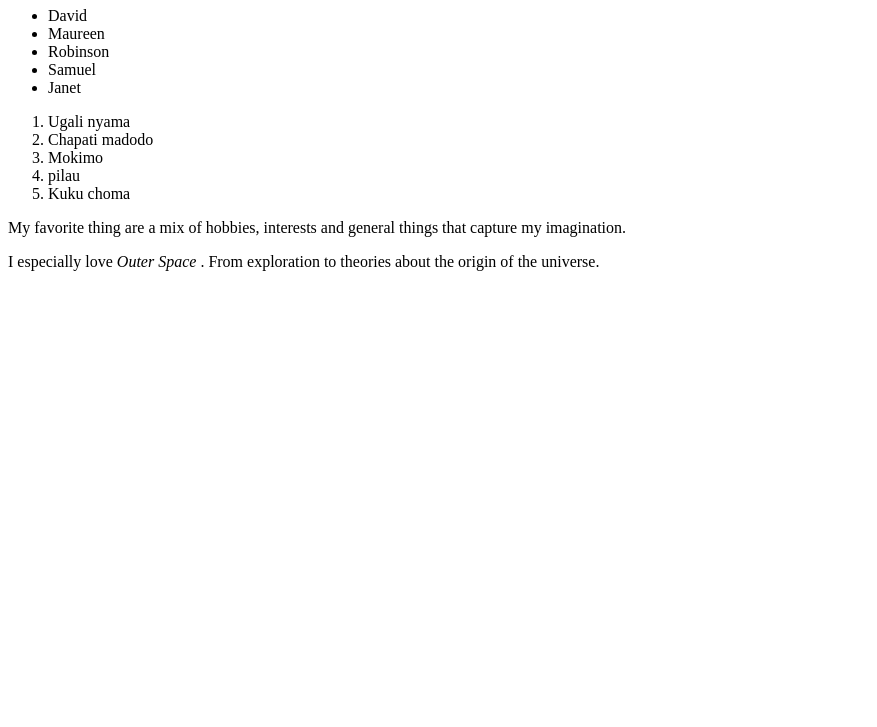
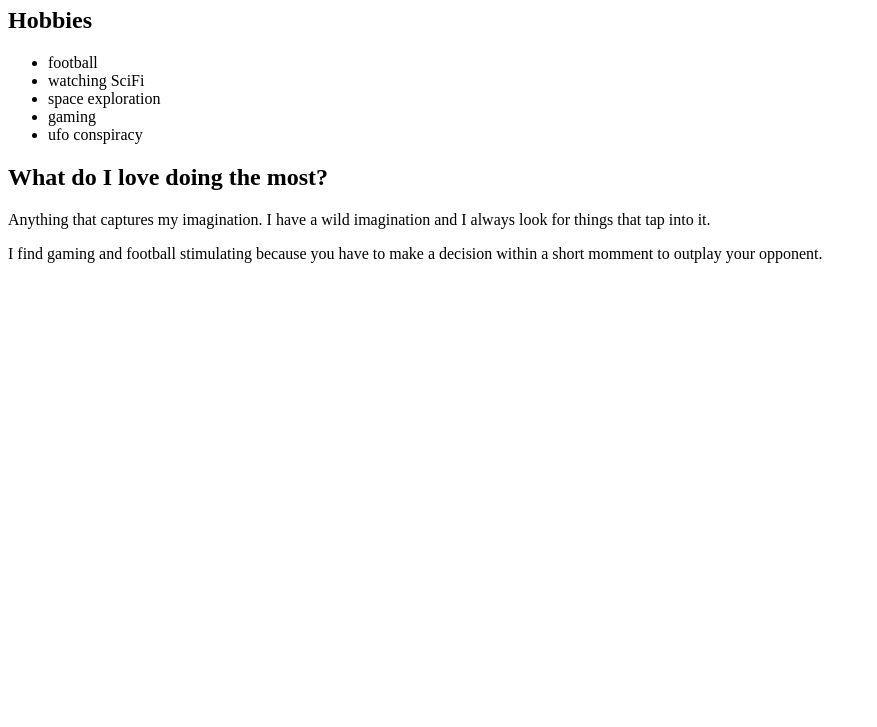
Before and after one commit to wamakimaN/added-elements, a plain HTML site: page my-favourite-things.html in a window 1280 px wide. Shown: the part 73-800 px from the top of the page, without its empty margins (0-877 px from the left). Drawn offline with Linux system fonts and the light colour scheme.

Commit message:
change my-favourite-things-website.html

```diff
--- a/my-favourite-things.html
+++ b/my-favourite-things.html
@@ -1,29 +1,23 @@
 <!DOCTYPE html>
-<html lang="en">
+<html lang="en" dir="ltr">
   <head>
-
-        <title>My faforite things</title>
+    <meta charset="utf-8">
+    <title>My Favourite Things</title>
   </head>
   <body>
-
-        <h1>My favorite things</h1>
+    <h1>this website is all about my favourite things</h1>
+    <h2>Hobbies</h2>
       <ul>
-            <li>David</li>
-            <li>Maureen</li>
-            <li>Robinson</li>
-            <li>Samuel</li>
-            <li>Janet</li>
+        <li>football</li>
+        <li>watching SciFi</li>
+        <li>space exploration</li>
+        <li>gaming</li>
+        <li>ufo conspiracy</li>
       </ul>
-
-        <ol>
-            <li>Ugali nyama</li>
-            <li>Chapati madodo</li>
-            <li>Mokimo</li>
-            <li>pilau</li>
-            <li>Kuku choma</li>
-        </ol>
-        <p>My favorite thing are a mix of hobbies, interests and general things that capture my imagination.</p>
-        <p>I especially love <em>Outer Space</em> . From exploration to theories about the origin of the universe.</p>
-
+      <h2>What do I love doing the most?</h2>
+      <p>Anything that captures my imagination. I have a wild imagination and
+        I always look for things that tap into it.</p>
+      <p>I find gaming and football stimulating because you have to make a
+         decision within a short momment to outplay your opponent.</p>
   </body>
 </html>
```
Lines whose indentation alone changed are shown as unchanged.
